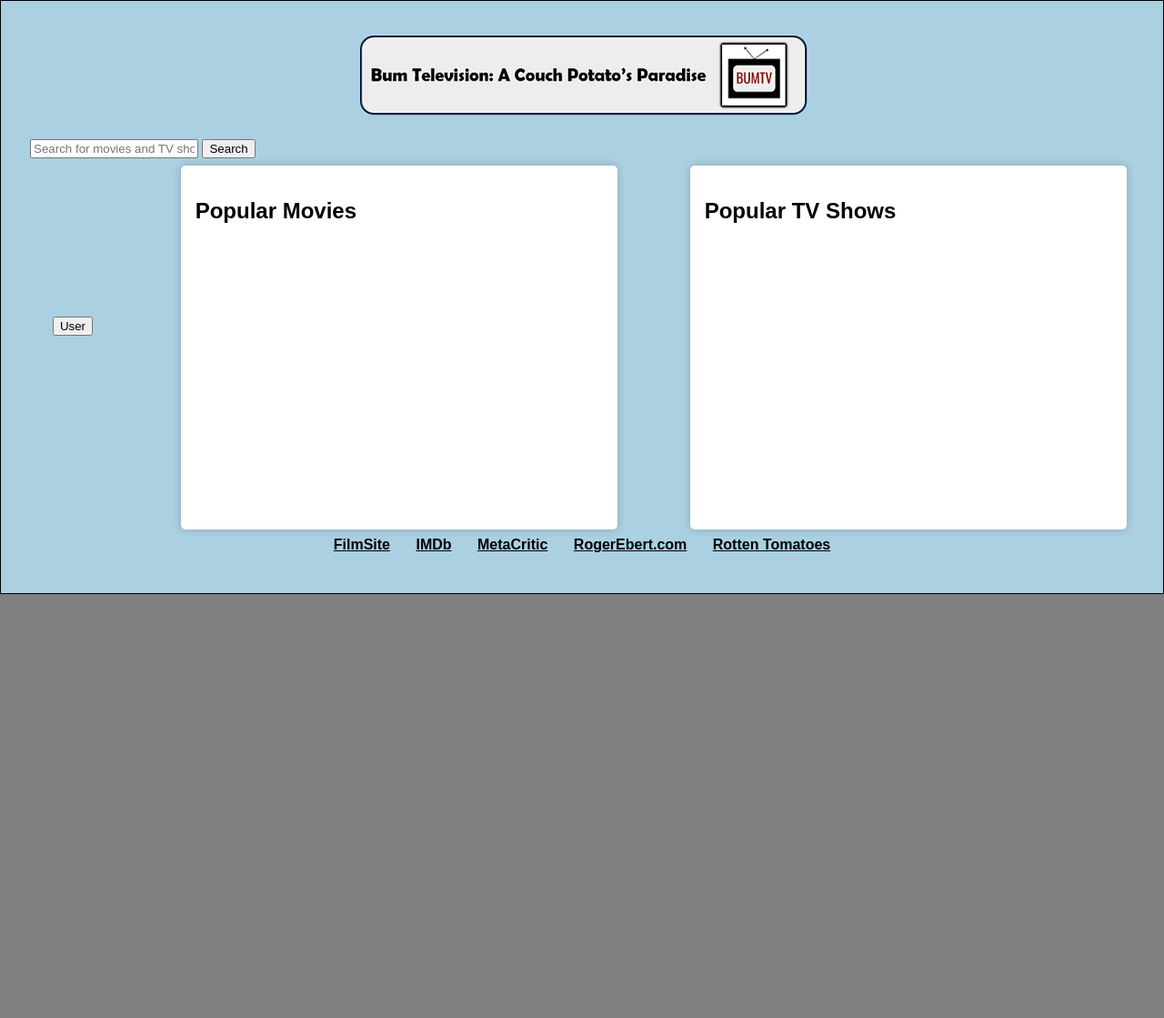
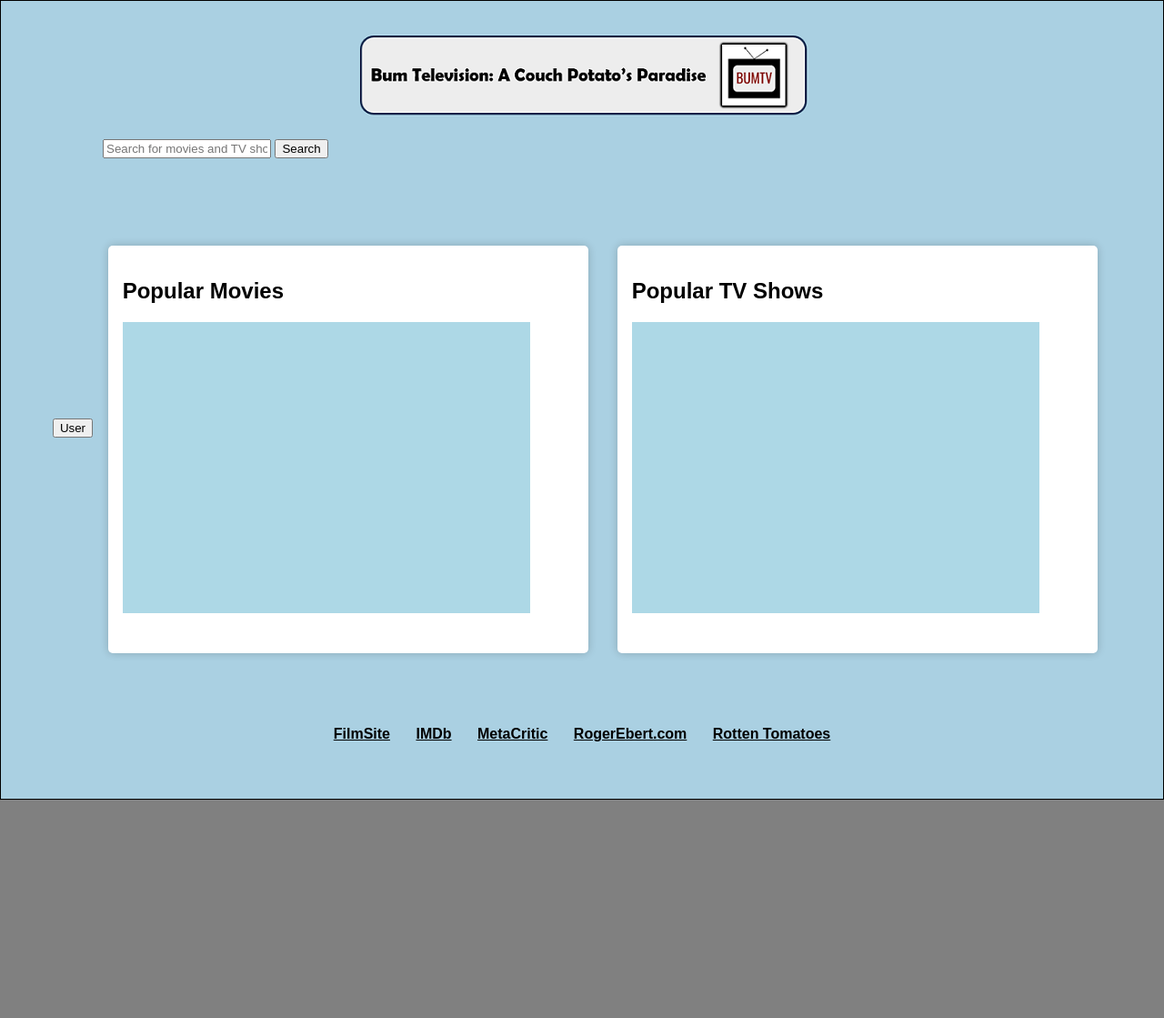
Before and after one commit to BUMETCS673/project-team-4, a Flask app: page /landing-page in a window 1280 px wide. Shown: the top 1119 px of the page at 91% size. Run offline with Flask 2, Linux system fonts and the light colour scheme; data that the repository does not hold is empty.

Commit message:
adding scrollable container

```diff
--- a/src/app/static/css/styles.css
+++ b/src/app/static/css/styles.css
@@ -10,7 +10,7 @@ body {
     flex-direction: column;
     font-family: Arial, sans-serif;
     margin: auto;
-    min-height: 70vh;
+    min-height: 45em;
 
     padding-bottom: 2em;
     padding-left: 2em;
@@ -38,9 +38,9 @@ html {
 }
 
 footer {
-    height: auto;
-    margin-bottom: .75em;
-    margin-top: 4em;
+    height: 5em;
+
+    margin-top: 10em;
     padding-top: 2em;
     text-align: center;
 }
@@ -66,16 +66,14 @@ img {
 }
 
 .left {
-    width: 30em;
+    width: 33em;
     background-color: #fff;
-    height: 25em;
+    height: 28em;
     border-radius: 5px;
     box-shadow: 0 0 10px rgba(0, 0, 0, 0.2);
+    margin-right: 2em;
     padding: 1em;
-    margin-left: 5em;
-
 }
-
 
 .right {
     width: 45%;
@@ -83,14 +81,13 @@ img {
     padding: 20px;
     border-radius: 5px;
     box-shadow: 0 0 10px rgba(0, 0, 0, 0.2);
-    margin-right: 5em;
     margin-bottom: 11em;
 }
 
 .left-landing {
     width: 30em;
     background-color: #fff;
-    height: 25em;
+    height: 350em;
     border-radius: 5px;
     box-shadow: 0 0 10px rgba(0, 0, 0, 0.2);
     padding: 1em;
@@ -108,3 +105,24 @@ img {
     margin-right: 5em;
     margin-bottom: 11em;
 }
+
+.scrollable-container {
+    align-items: center;
+    background-color: lightblue;
+    width: 28em;
+    height: 20em;
+    overflow: scroll;
+}
+
+.search-container {
+    align-items: center;
+    background-color: lightblue;
+    width: 60em;
+    height: 20em;
+    overflow: scroll;
+}
+
+.search-bar {
+    margin-bottom: 10em;
+    margin-left: 5em;
+}
--- a/src/app/templates/landing_page.html
+++ b/src/app/templates/landing_page.html
@@ -15,6 +15,8 @@
     </form>
     <div class="container">
         <div class="left">
+
+
             <h2>Popular Movies</h2>
             <div class="scrollable-container">
                 <ul class="list-group">
--- a/src/app/templates/search_results.html
+++ b/src/app/templates/search_results.html
@@ -1,7 +1,7 @@
 {% extends 'base.html' %}
 
 {% block content %}
-<h1>Search Results for "{{ query }}"</h1>
+<div class="search-container" <h1>Search Results for "{{ query }}"</h1>
     <h1>
         <a href="{{ url_for('landing_page') }}">Back to Landing Page</a>
     </h1>
@@ -18,4 +18,5 @@
         </li>
         {% endfor %}
     </ul>
+</div>
 {% endblock %}
```
Lines whose indentation alone changed are shown as unchanged.
